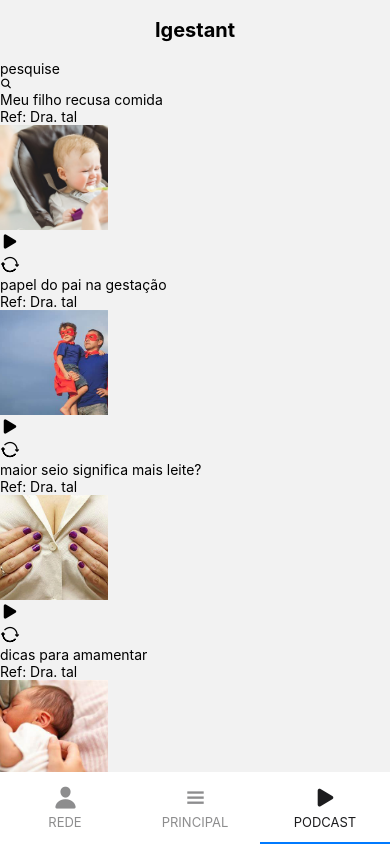
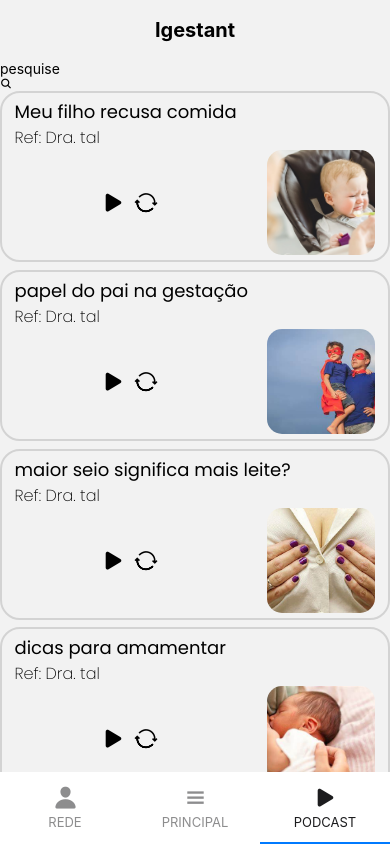
Before and after one commit to Luanbian/Igestant-App, a React Native app: screen /Podcast in a window 390 px wide. Built offline with nearby package versions, Linux system fonts and the light colour scheme.

Commit message:
style: bruto de podcast feito

```diff
--- a/src/components/podcast/podcast.cardView.js
+++ b/src/components/podcast/podcast.cardView.js
@@ -2,6 +2,7 @@ import { useState } from "react";
 import { Text, TouchableOpacity, View, Image } from "react-native";
 import Ionicons from "react-native-vector-icons/Ionicons";
 import { Audio } from "expo-av";
+import { style } from '../../style/podcast/podcast.style';
 
 export default function PodCardView({ name, refe, audio, image }) {
   const [play, setplay] = useState();
@@ -41,23 +42,29 @@ export default function PodCardView({ name, refe, audio, image }) {
   };
 
   return (
-    <View>
-      <Text>{name}</Text>
-      <Text>{refe}</Text>
-      <Image source={image} style={{width: 108, height: 105}}/>
+    <View style={style.card}>
+      <Text style={style.title}>{name}</Text>
+      <Text style={style.refe}>{refe}</Text>
+      <View style={style.posiImgBtn}>
+        <View style={style.posiButtons}>
           {!play && (
             <TouchableOpacity onPress={() => playSound(audio)}>
-          <Ionicons name="play" size={20} />
+              <Ionicons name="play" size={25} />
             </TouchableOpacity>
           )}
           {play && (
             <TouchableOpacity onPress={() => pauseSound()}>
-          <Ionicons name="pause" size={20} />
+              <Ionicons name="pause" size={25} />
             </TouchableOpacity>
           )}
-      <TouchableOpacity onPress={() => replaySound()}>
-        <Ionicons name="sync" size={20} />
+          <TouchableOpacity onPress={() => replaySound()} style={style.replay}>
+            <Ionicons name="sync" size={25} />
           </TouchableOpacity>
+        </View>
+        <View style={style.posiImg}>
+          <Image source={image} style={style.image}/>
+        </View>
+      </View>
     </View>
   );
 }
--- /dev/null
+++ b/src/style/podcast/podcast.style.js
@@ -0,0 +1,42 @@
+import { StyleSheet } from "react-native";
+
+export const style = StyleSheet.create({
+    card: {
+        marginBottom: '2%',
+        padding: 5,
+        borderColor: '#d3d3d3',
+        borderWidth: 2,
+        borderRadius: 20
+    },
+    title: {
+        marginLeft: '2%',
+        fontFamily: 'PoppinsRegular',
+        fontSize: 18
+    },
+    refe: {
+        marginLeft: '2%',
+        fontFamily: 'PoppinsExtraLight',
+        fontSize: 16
+    },
+    image: {
+        width: 108,
+        height: 105,
+        borderRadius: 15
+    },
+    posiImg: {
+        marginRight: '2%'
+    },
+    replay: {
+        marginLeft: '15%'
+    },
+    posiButtons: {
+        flexDirection: 'row',
+        alignSelf: 'center',
+        marginLeft: '25%',
+    },
+    posiImgBtn: {
+        display: 'flex',
+        flexDirection: 'row',
+        justifyContent: 'space-between',
+    }
+})
--- a/src/style/principal/principal.style.js
+++ b/src/style/principal/principal.style.js
@@ -17,7 +17,7 @@ export const style = StyleSheet.create({
     fontFamily: 'PoppinsRegular',
     fontSize: 16,
     width: "67%",
-    marginTop: '3%'
+    alignSelf: 'center'
   },
   image: {
     width: 108,
```
Lines whose indentation alone changed are shown as unchanged.
